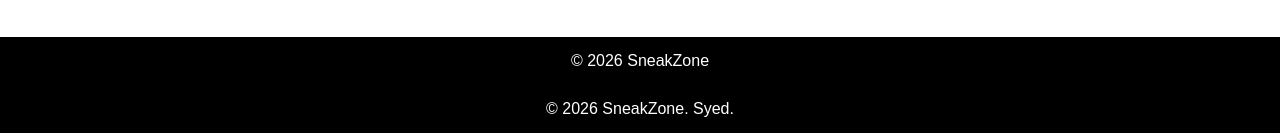
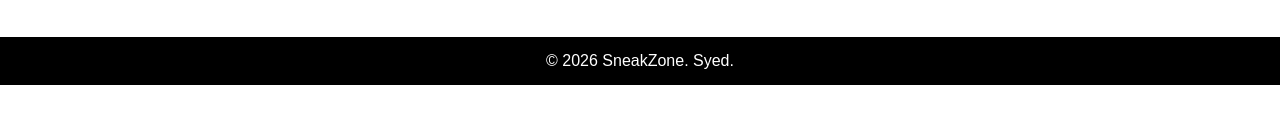
Before and after one commit to fikhwann/SneakZone_My, a plain HTML site: page unisex.html in a window 1280 px wide. Shown: the part 1158-1291 px from the top of the page. After the commit the page ends 1243 px from the top, so only its background shows below. Drawn offline with Linux system fonts and the light colour scheme.

Commit message:
unisex.html

```diff
--- a/unisex.html
+++ b/unisex.html
@@ -129,9 +129,6 @@
     </div>
 </section>
 
-<footer>
-    <p>© 2026 SneakZone</p>
-</footer>
 
 <script>
 const checkboxes = document.querySelectorAll('.brand-filter');
```
